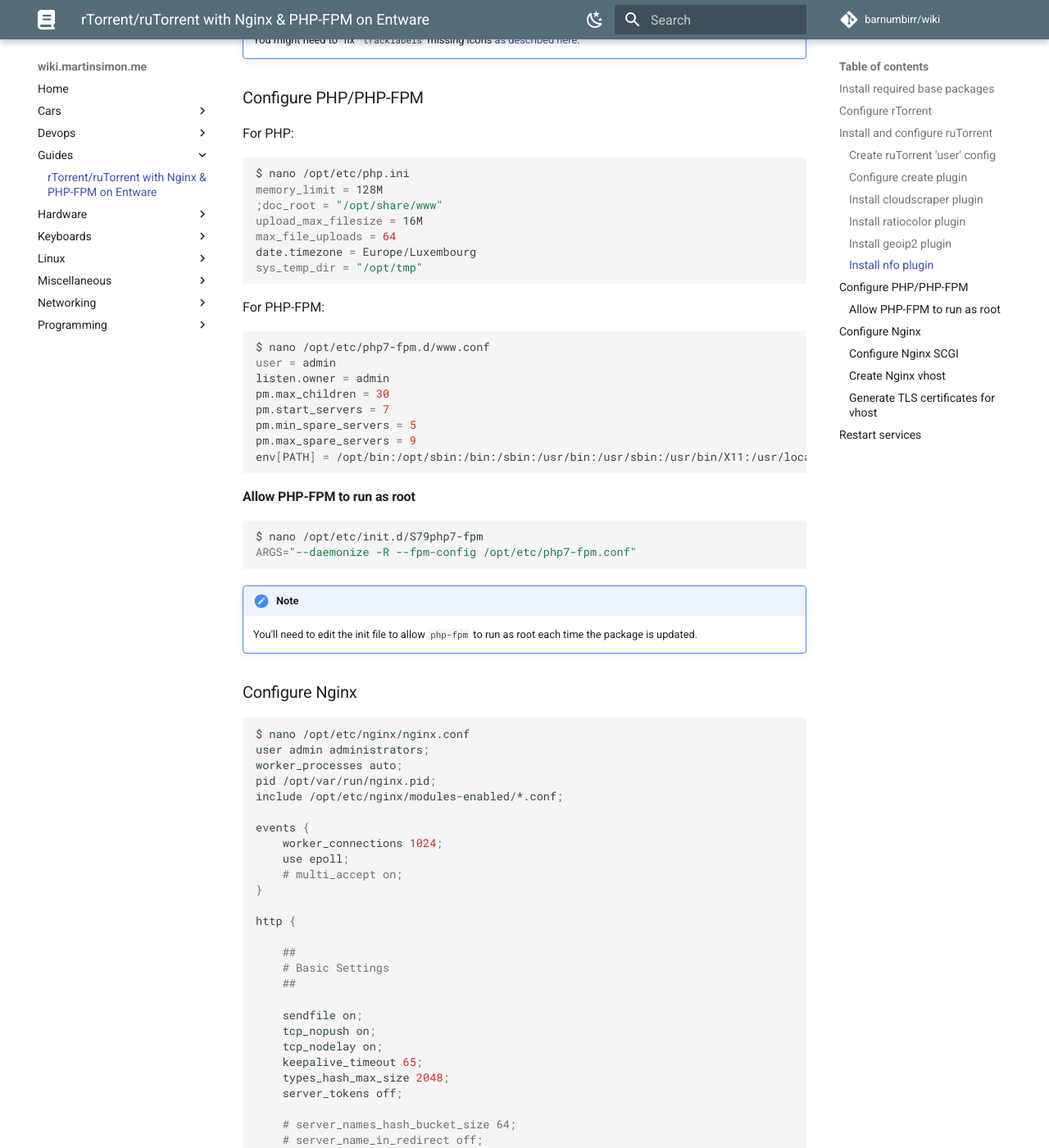
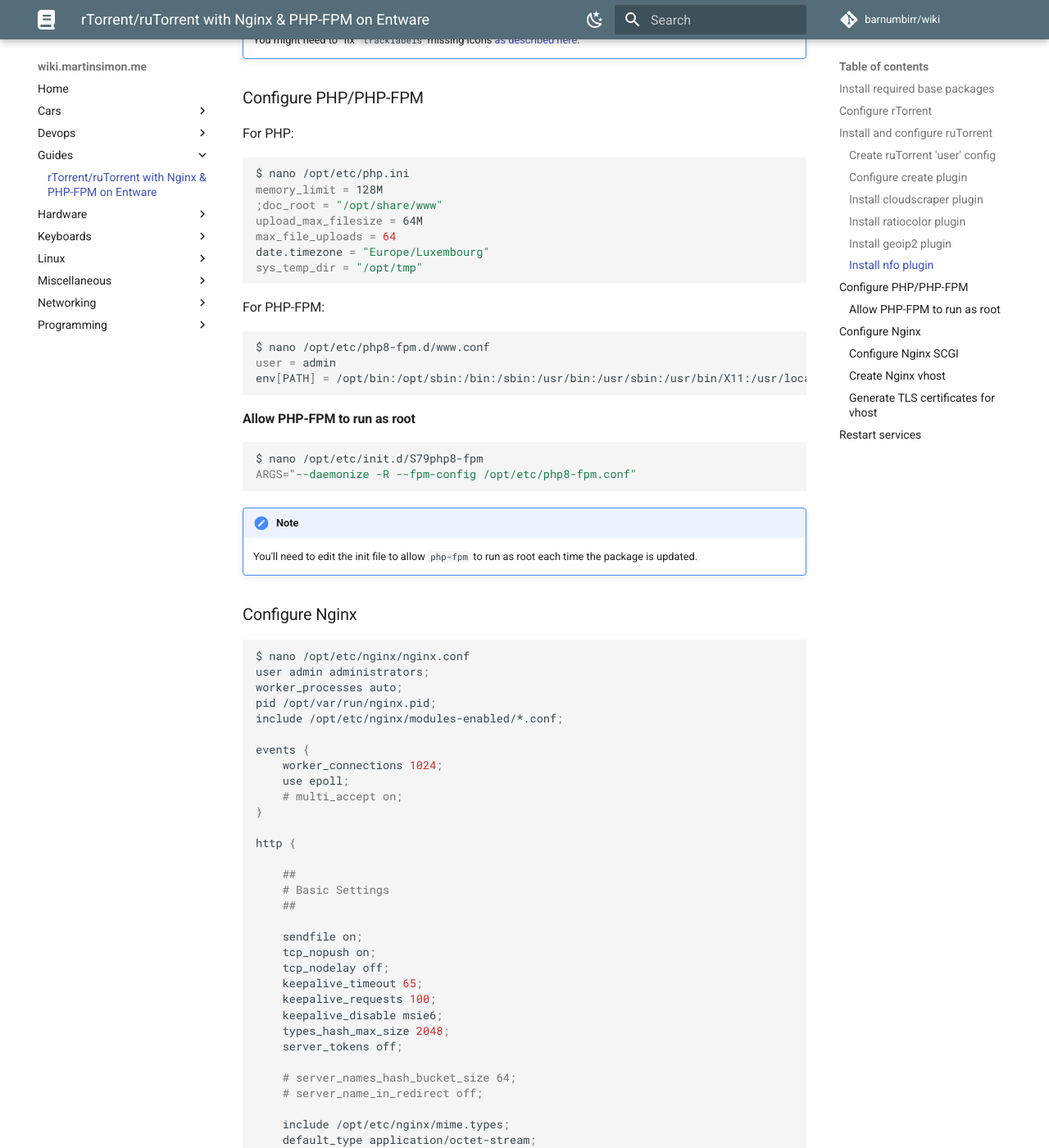
Before and after one commit to barnumbirr/wiki, an MkDocs documentation site: the page built from docs/guides/entware_rutorrent.md, in a window 1280 px wide and 1400 px high, scrolled down 7444 px. Shown: the whole window at 82% size. Built offline with MkDocs 1.6.1 and Material for MkDocs 9.7.7, drawn with Linux system fonts in a browser that asks for light colours; emoji names are drawn with the system emoji font; comment, search, counter and statistics services are not loaded; some of the changed text lies outside the part shown.

Commit message:
update for PHP8

````diff
--- a/docs/guides/entware_rutorrent.md
+++ b/docs/guides/entware_rutorrent.md
@@ -14,10 +14,10 @@
 
 ```bash
 $ opkg install bash curl ffmpeg git git-http gzip htop iotop mediainfo mktorrent\
-nano nginx-ssl php7 php7-cli php7-fpm php7-mod-ctype php7-mod-curl\
-php7-mod-session php7-mod-bcmath php7-mod-phar php7-mod-filter php7-mod-json\
-php7-mod-opcache php7-mod-xml procps-ng-pgrep python3 python3-pip rtorrent-rpc\
-socat unrar unzip wget-ssl
+nano nginx-ssl php8 php8-cli php8-fpm php8-mod-bcmath php8-mod-ctype\
+php8-mod-curl php8-mod-filter php8-mod-opcache php8-mod-phar php8-mod-session\
+php8-mod-xml procps-ng-pgrep python3 python3-pip  rtorrent-rpcsocat unrar\
+unzip wget-ssl
 ```
 
 ### Configure rTorrent
@@ -403,30 +403,25 @@
 $ nano /opt/etc/php.ini
 memory_limit = 128M
 ;doc_root = "/opt/share/www"
-upload_max_filesize = 16M
+upload_max_filesize = 64M
 max_file_uploads = 64
-date.timezone = Europe/Luxembourg
+date.timezone = "Europe/Luxembourg"
 sys_temp_dir = "/opt/tmp"
 ```
 
 For PHP-FPM:
 
 ```bash
-$ nano /opt/etc/php7-fpm.d/www.conf
+$ nano /opt/etc/php8-fpm.d/www.conf
 user = admin
-listen.owner = admin
-pm.max_children = 30
-pm.start_servers = 7
-pm.min_spare_servers = 5
-pm.max_spare_servers = 9
 env[PATH] = /opt/bin:/opt/sbin:/bin:/sbin:/usr/bin:/usr/sbin:/usr/bin/X11:/usr/local/sbin:/usr/local/bin
 ```
 
 #### Allow PHP-FPM to run as root
 
 ```bash
-$ nano /opt/etc/init.d/S79php7-fpm
-ARGS="--daemonize -R --fpm-config /opt/etc/php7-fpm.conf"
+$ nano /opt/etc/init.d/S79php8-fpm
+ARGS="--daemonize -R --fpm-config /opt/etc/php8-fpm.conf"
 ```
 
 !!! note
@@ -456,8 +451,10 @@
 
     sendfile on;
     tcp_nopush on;
-    tcp_nodelay on;
+    tcp_nodelay off;
     keepalive_timeout 65;
+    keepalive_requests 100;
+    keepalive_disable msie6;
     types_hash_max_size 2048;
     server_tokens off;
 
@@ -514,7 +512,6 @@
     include /opt/etc/nginx/conf.d/*.conf;
     include /opt/etc/nginx/sites-enabled/*;
 }
-
 ```
 
 #### Configure Nginx SCGI
@@ -608,7 +605,7 @@
         # Avoid sending the security headers twice
         fastcgi_param modHeadersAvailable true;
         fastcgi_param front_controller_active true;
-        fastcgi_pass unix:/opt/var/run/php7-fpm.sock;
+        fastcgi_pass unix:/opt/var/run/php8-fpm.sock;
         fastcgi_intercept_errors on;
         fastcgi_request_buffering off;
     }
@@ -667,7 +664,7 @@
 ### Restart services
 
 ```bash
-$ /opt/etc/init.d/S79php7-fpm restart
+$ /opt/etc/init.d/S79php8-fpm restart
 $ /opt/etc/init.d/S80nginx restart
 $ /opt/etc/init.d/S85rtorrent start
 ```
````
Also changed, not shown: other parts of docs/guides/entware_rutorrent.md (+1 -0 lines).
